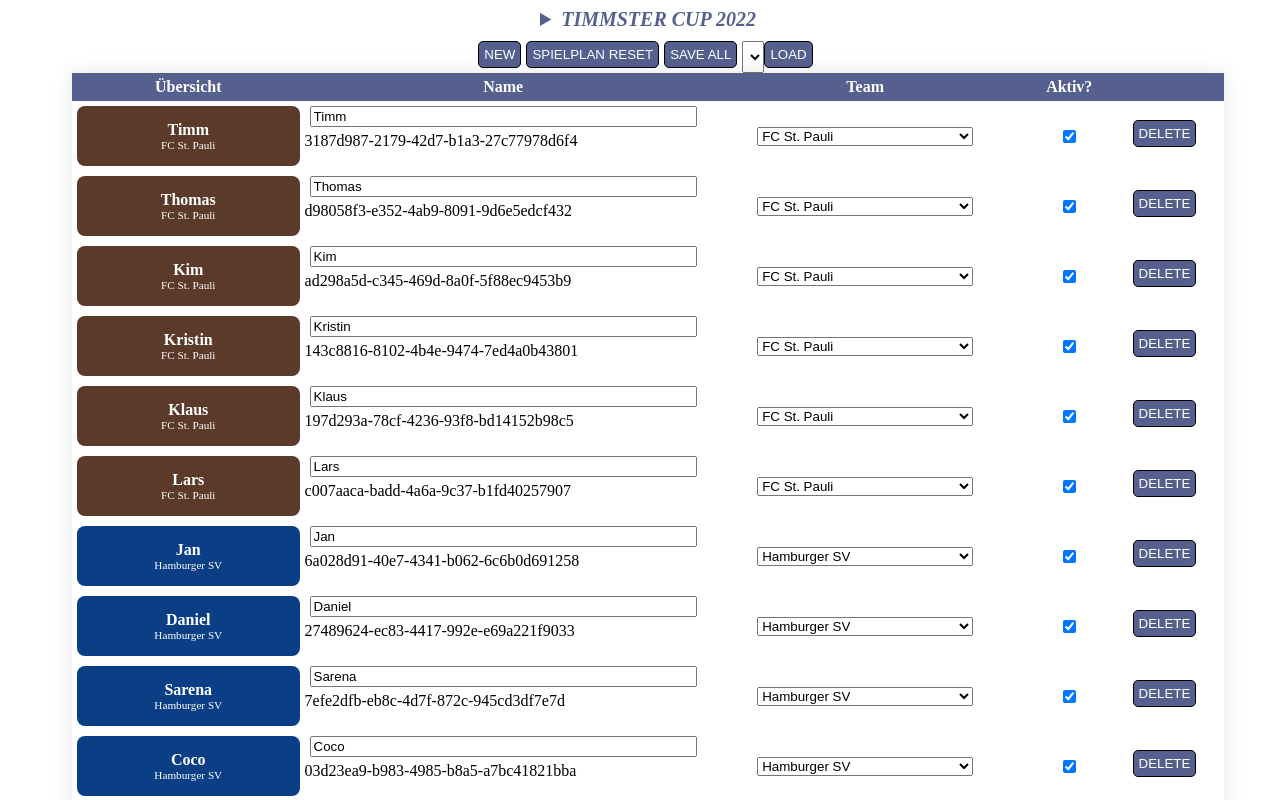
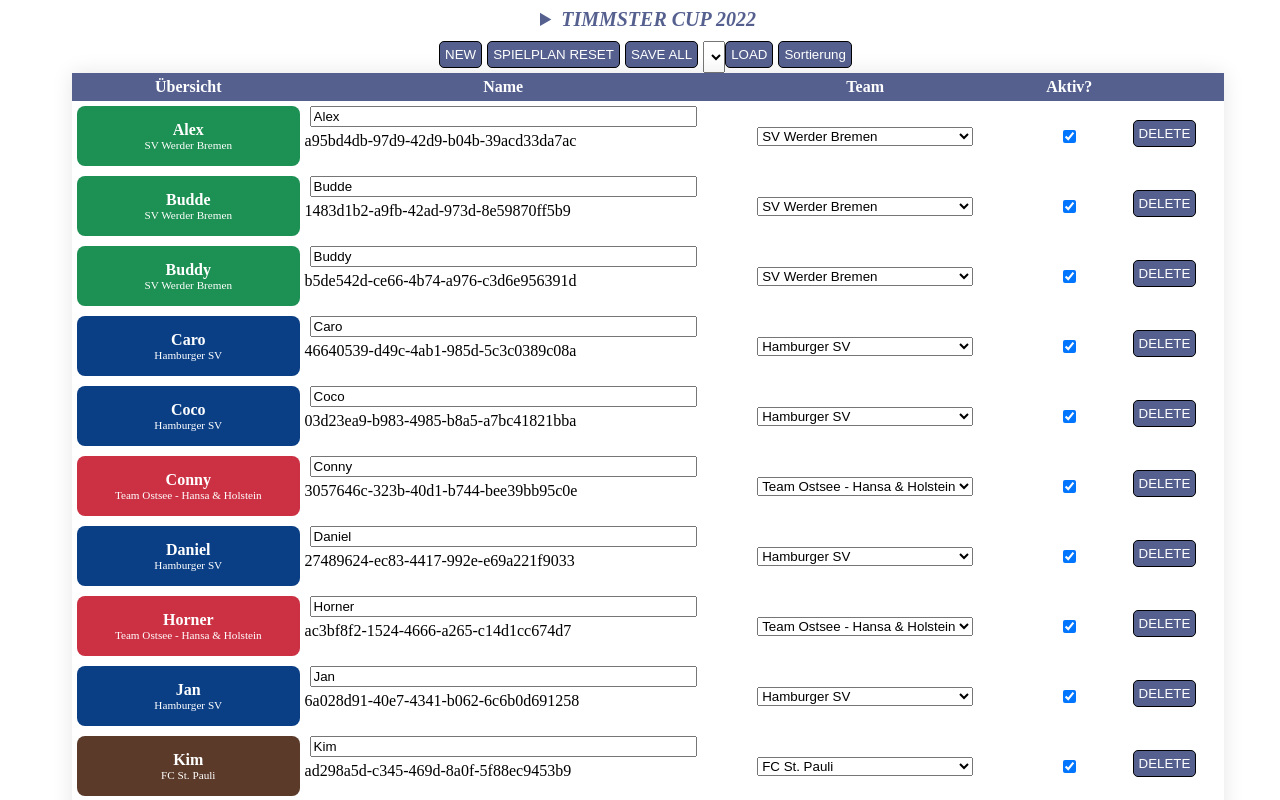
Before and after one commit to Timmster/timmster-cup, an Angular app: page /data in a window 1280 px wide. Shown: the top 800 px of the page. Built offline with nearby package versions, Linux system fonts and the light colour scheme.

Commit message:
4 files modified

```diff
--- a/src/app/views/badge/badge.component.html
+++ b/src/app/views/badge/badge.component.html
@@ -1,8 +1,8 @@
 <div
   *ngIf="player1 || team"
   class="badge"
-  [style.backgroundColor]="team?.color1"
-  [style.color]="team?.color2"
+  [style.backgroundColor]="team ? team.color1 : player1?.team?.color1"
+  [style.color]="team ? team?.color2 : player1?.team?.color2"
 >
   <div class="title">
     <span
@@ -34,7 +34,7 @@
     </div>
   </div>
   <div class="subtitle" [ngClass]="player1 ? '' : 'title'">
-    {{ team?.name }}
+    {{ team ? team.name : player1?.team?.name }}
   </div>
 </div>
 
--- a/src/app/views/badge/badge.component.ts
+++ b/src/app/views/badge/badge.component.ts
@@ -1,4 +1,12 @@
-import { Component, EventEmitter, Input, OnInit, Output } from '@angular/core';
+import {
+  Component,
+  EventEmitter,
+  Input,
+  OnChanges,
+  OnInit,
+  Output,
+  SimpleChanges,
+} from '@angular/core';
 import { DATA, TEAMS } from '../../DB';
 import { TcGame } from '../../model/tc-game.enum';
 import { TcPlayer } from '../../model/TcPlayer';
@@ -9,7 +17,7 @@ import { TcTeam } from '../../model/TcTeam';
   templateUrl: './badge.component.html',
   styleUrls: ['./badge.component.css'],
 })
-export class BadgeComponent implements OnInit {
+export class BadgeComponent {
   @Input()
   game: TcGame;
 
@@ -27,12 +35,6 @@ export class BadgeComponent implements OnInit {
   editingPlayer = 0;
 
   constructor() {}
-
-  ngOnInit() {
-    if (this.player1) {
-      this.team = this.player1.team;
-    }
-  }
 
   changePlayer1(event) {
     this.editingPlayer = 0;
--- a/src/app/views/data/data.component.html
+++ b/src/app/views/data/data.component.html
@@ -6,6 +6,7 @@
     <option *ngFor="let sg of SAVEGAMES">{{ sg }}</option>
   </select>
   <button (click)="loadPlan()">LOAD</button>
+  <button (click)="byClub = !byClub">Sortierung</button>
 </div>
 <table>
   <tr>
--- a/src/app/views/data/data.component.ts
+++ b/src/app/views/data/data.component.ts
@@ -17,6 +17,7 @@ import { TcPlayer } from '../../model/TcPlayer';
 export class DataComponent implements OnInit {
   SAVEGAMES = SAVEGAMES;
   savegame: string;
+  byClub = false;
 
   spieler: TcPlayer[] = [];
 
@@ -25,7 +26,27 @@ export class DataComponent implements OnInit {
   ngOnInit() {}
 
   getSpieler() {
-    return DATA.players;
+    let sorter = function (a: TcPlayer, b: TcPlayer) {
+      if (a.name < b.name) {
+        return -1;
+      }
+      if (a.name > b.name) {
+        return 1;
+      }
+      return 0;
+    };
+    if (this.byClub) {
+      sorter = function (a: TcPlayer, b: TcPlayer) {
+        if (a.team.id < b.team.id) {
+          return -1;
+        }
+        if (a.team.id > b.team.id) {
+          return 1;
+        }
+        return 0;
+      };
+    }
+    return DATA.players.sort(sorter);
   }
 
   getTeams() {
```
